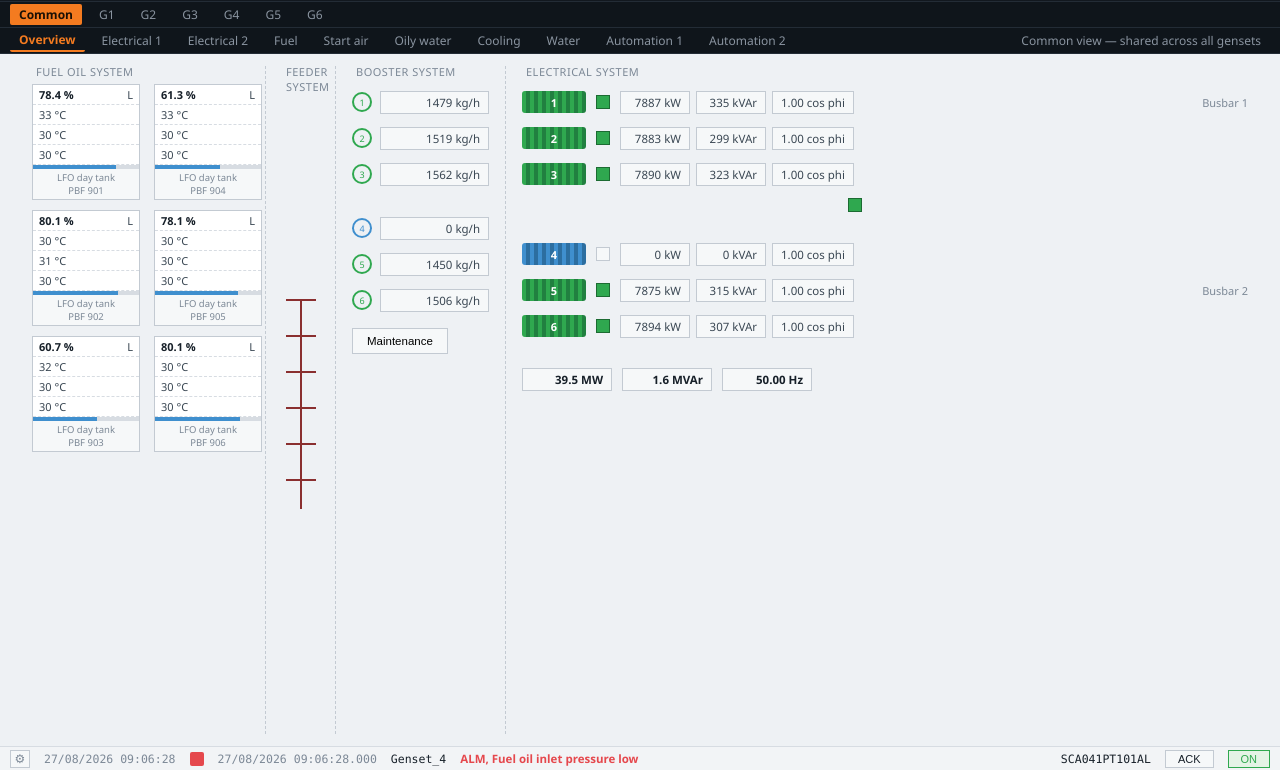
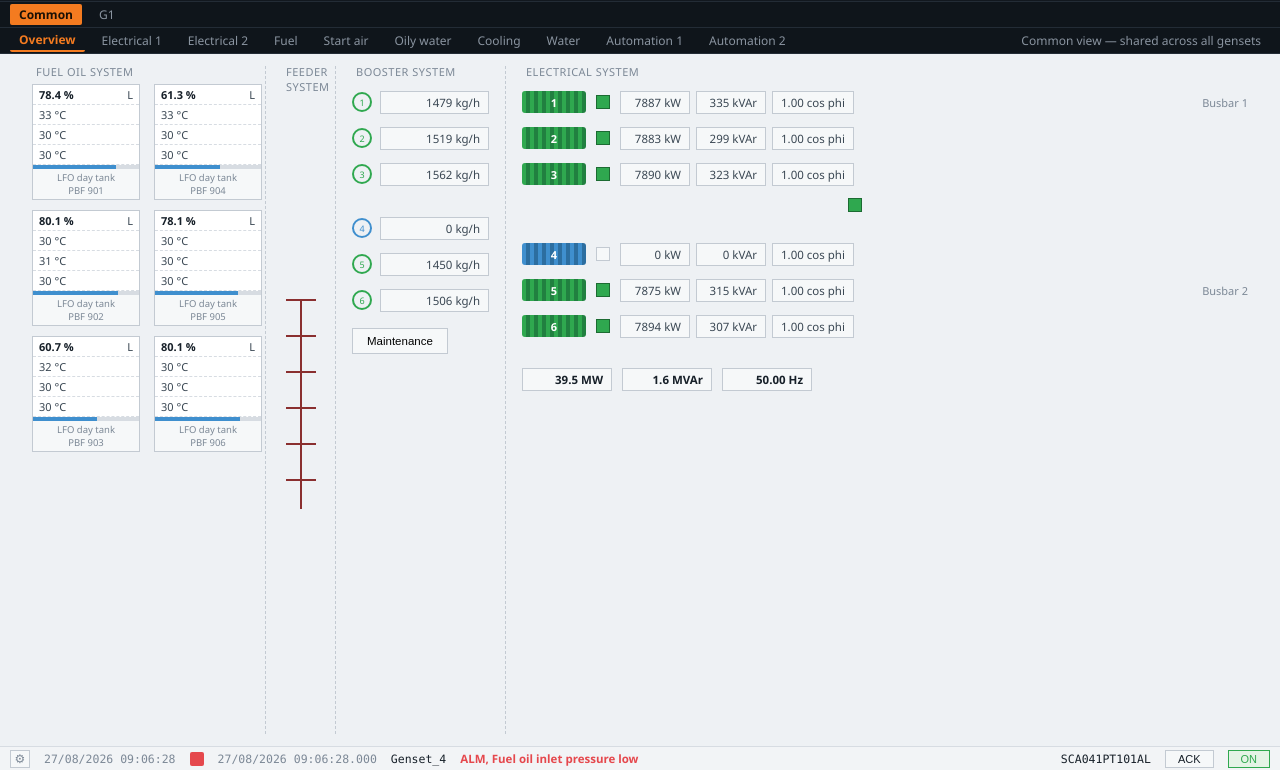
Before and after one commit to nafaah14/scada-simulator, a plain HTML site: page scada-project/mockups/index.html in a window 1280 px wide. Shown: the part 30-800 px from the top of the page. Drawn offline with Linux system fonts and the light colour scheme.

Commit message:
Consolidate built engine screens under G1, hide G2-G6 until they have real screens

```diff
--- a/scada-project/mockups/index.html
+++ b/scada-project/mockups/index.html
@@ -117,14 +117,19 @@ function enginePages(overrides){
 
 const UNITS = {
   Common: COMMON_PAGES,
-  G1: enginePages({ temp:"screens/g1-temp.html", fuel:"screens/g1-fuel.html" }),
+  // All built engine screens live under G1 for now, regardless of which
+  // genset they were originally designed against (Control was designed as
+  // G4). Once G2-G6 get their own screens, split these back out per unit.
+  G1: enginePages({ temp:"screens/g1-temp.html", fuel:"screens/g1-fuel.html", control:"screens/g4-control.html" }),
   G2: enginePages({}),
   G3: enginePages({}),
-  G4: enginePages({ control:"screens/g4-control.html" }),
+  G4: enginePages({}),
   G5: enginePages({}),
   G6: enginePages({}),
 };
-const UNIT_ORDER = ["Common","G1","G2","G3","G4","G5","G6"];
+// G2-G6 hidden until they get real screens; flip this back to the full
+// list ["Common","G1","G2","G3","G4","G5","G6"] once that work starts.
+const UNIT_ORDER = ["Common","G1"];
 
 /* ================= STATE ================= */
 let currentTopTab = "Processes";
```
